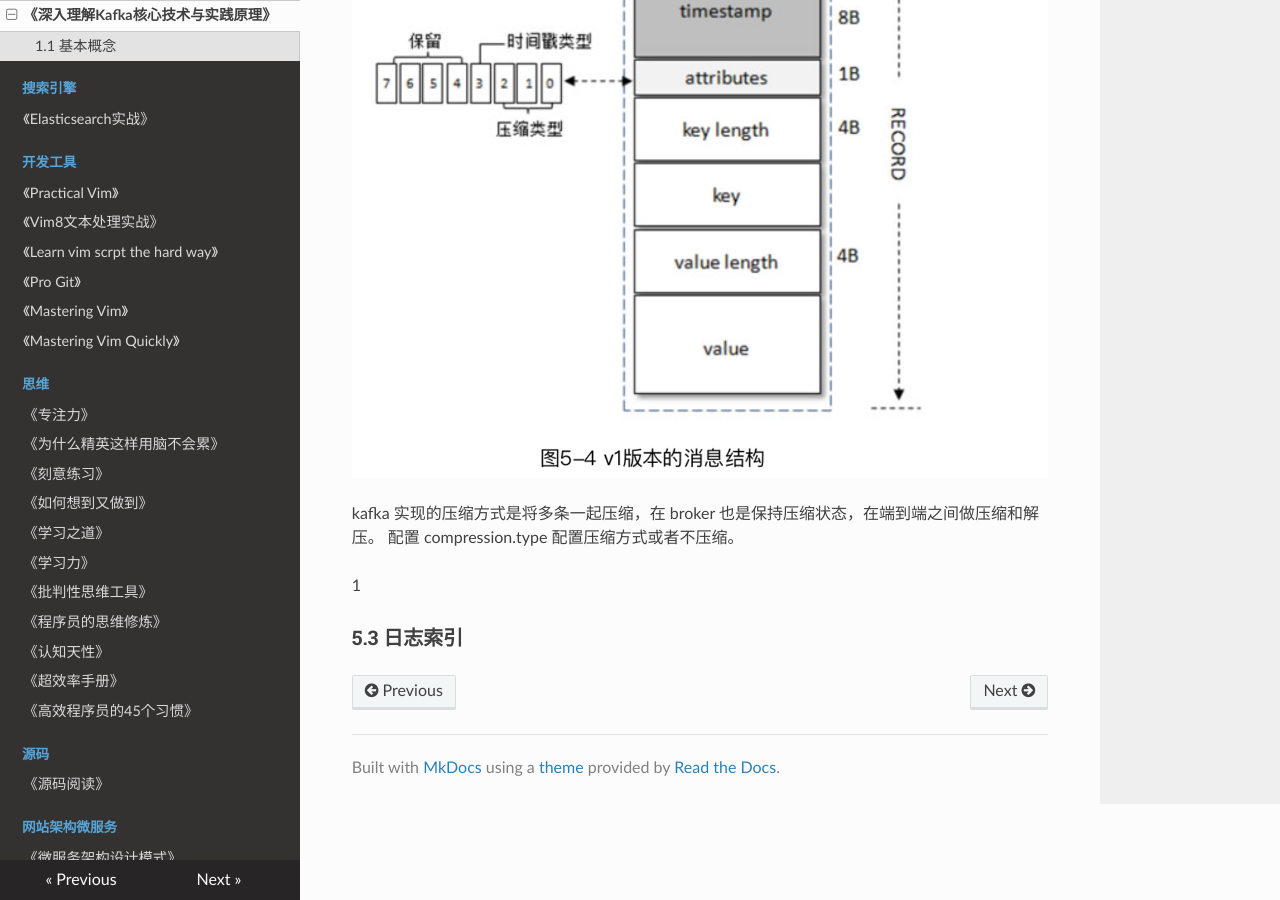
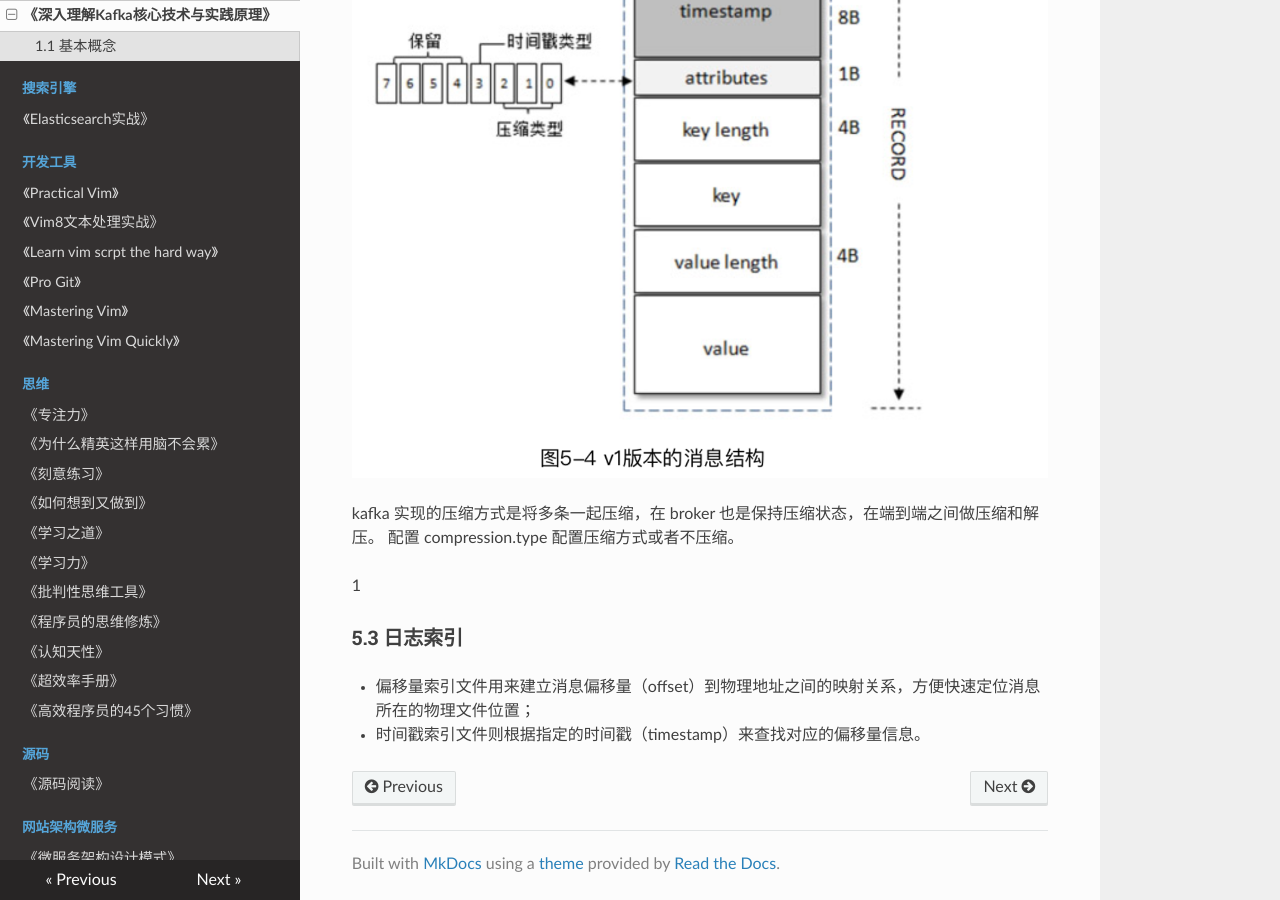
Before and after one commit to PegasusWang/booknotes, an MkDocs documentation site: the page built from docs/分布式/深入理解Kafka核心设计与实践原理/深入理解Kafka核心设计与实践原理.md, in a window 1280 px wide and 900 px high, scrolled down 8177 px. Built offline with MkDocs 1.6.1, drawn with Linux system fonts in a browser that asks for light colours; nearby versions of some CDN libraries; old or Windows-style settings are respelled for this version of MkDocs.

Commit message:
kafka日志索引

```diff
--- a/docs/分布式/深入理解Kafka核心设计与实践原理/深入理解Kafka核心设计与实践原理.md
+++ b/docs/分布式/深入理解Kafka核心设计与实践原理/深入理解Kafka核心设计与实践原理.md
@@ -318,3 +318,6 @@ kafka 实现的压缩方式是将多条一起压缩，在 broker 也是保持压
 1[](./5-7消息v2.png)
 
 ### 5.3 日志索引
+
+- 偏移量索引文件用来建立消息偏移量（offset）到物理地址之间的映射关系，方便快速定位消息所在的物理文件位置；
+- 时间戳索引文件则根据指定的时间戳（timestamp）来查找对应的偏移量信息。
```
